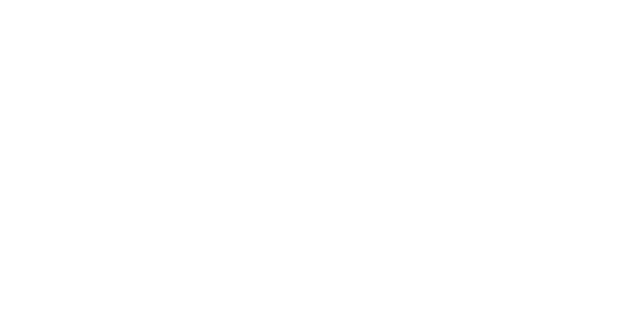
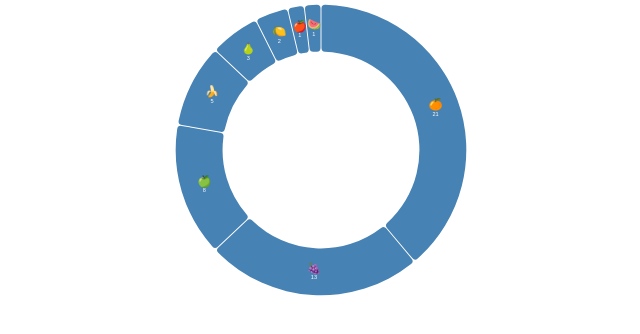
Before and after one commit to hazelGranger/fortune-wheel-d3, a React (Create React App) app: page / in a window 1280 px wide. Shown: the top 334 px of the page, without its empty margins (319-959 px from the left). Built offline with nearby package versions, Linux system fonts and the light colour scheme.

Commit message:
using d3 with react

```diff
--- a/package.json
+++ b/package.json
@@ -6,6 +6,7 @@
     "@testing-library/jest-dom": "^5.16.4",
     "@testing-library/react": "^13.2.0",
     "@testing-library/user-event": "^13.5.0",
+    "d3": "^7.4.4",
     "react": "^18.1.0",
     "react-dom": "^18.1.0",
     "react-scripts": "5.0.1",
@@ -34,8 +35,5 @@
       "last 1 firefox version",
       "last 1 safari version"
     ]
-  },
-  "devDependencies": {
-    "react-d3-library": "^1.1.8"
   }
 }
--- a/src/App.js
+++ b/src/App.js
@@ -1,9 +1,27 @@
-import logo from './logo.svg';
 import './App.css';
+import Pie from './Components/Pie/Pie';
 
 function App() {
+
+  const fruits = [
+    {name: "🍊", count: 21},
+    {name: "🍇", count: 13},
+    {name: "🍏", count: 8},
+    {name: "🍌", count: 5},
+    {name: "🍐", count: 3},
+    {name: "🍋", count: 2},
+    {name: "🍎", count: 1},
+    {name: "🍉", count: 1}
+  ];
+
   return (
-    <div className="App">
+    <div className = "App">
+        <Pie
+          pieData={fruits}
+          valueAttribute={"count"}
+          textAttribute={"name"}
+          width={"300px"}
+        />
     </div>
   );
 }
--- /dev/null
+++ b/src/Components/Pie/Pie.js
@@ -0,0 +1,36 @@
+import * as d3 from 'd3'
+import PieContainer from './PieContainer'
+import PieSlice from './PieSlice'
+
+export default function Pie({ pieData, valueAttribute, textAttribute, width })
+{
+      const pieArcData = d3.pie().value(d => d[valueAttribute])(pieData);
+
+      const arcPie = d3.arc()
+      .innerRadius(210)
+      .outerRadius(310)
+      .padRadius(300)
+      .padAngle(2 / 300)
+      .cornerRadius(8);
+
+    return(
+        <PieContainer
+            viewBox={"-320 -320 640 640" }
+            style={{maxWidth: width}}
+            textAnchor="middle"
+            fontFamily="sans-serif"
+        >
+            {
+              pieArcData.map((d, i) => (
+                <PieSlice
+                  key={i}
+                  d={arcPie(d)}
+                  textTransform={`translate(${arcPie.centroid(d).join(",")})`}
+                  name={d.data[textAttribute]}
+                  desp={d.value}
+                />
+              ))
+            }
+        </PieContainer>
+    )
+}
--- /dev/null
+++ b/src/Components/Pie/PieContainer.js
@@ -0,0 +1,10 @@
+export default function PieContainer({ viewBox, style, textAnchor, fontFamily, children})
+{
+    return (
+        <svg viewBox={viewBox} style={style} textAnchor={textAnchor} fontFamily={fontFamily}>
+            {
+                children
+            }
+        </svg>
+    )
+}
--- /dev/null
+++ b/src/Components/Pie/PieSlice.js
@@ -0,0 +1,12 @@
+export default function PieSlice({d, textTransform, name, desp})
+{
+    return (
+        <g>
+            <path fill="steelblue" d={d}></path>
+            <text fill="white" transform={textTransform}>
+                <tspan x="0" fontSize="24">{name}</tspan>
+                <tspan x="0" fontSize="12" dy="1.3em">{desp}</tspan>
+            </text>
+        </g>
+    )
+}
```
Also changed, not shown: 1 other file (tests, documents, lock files or other folders).
